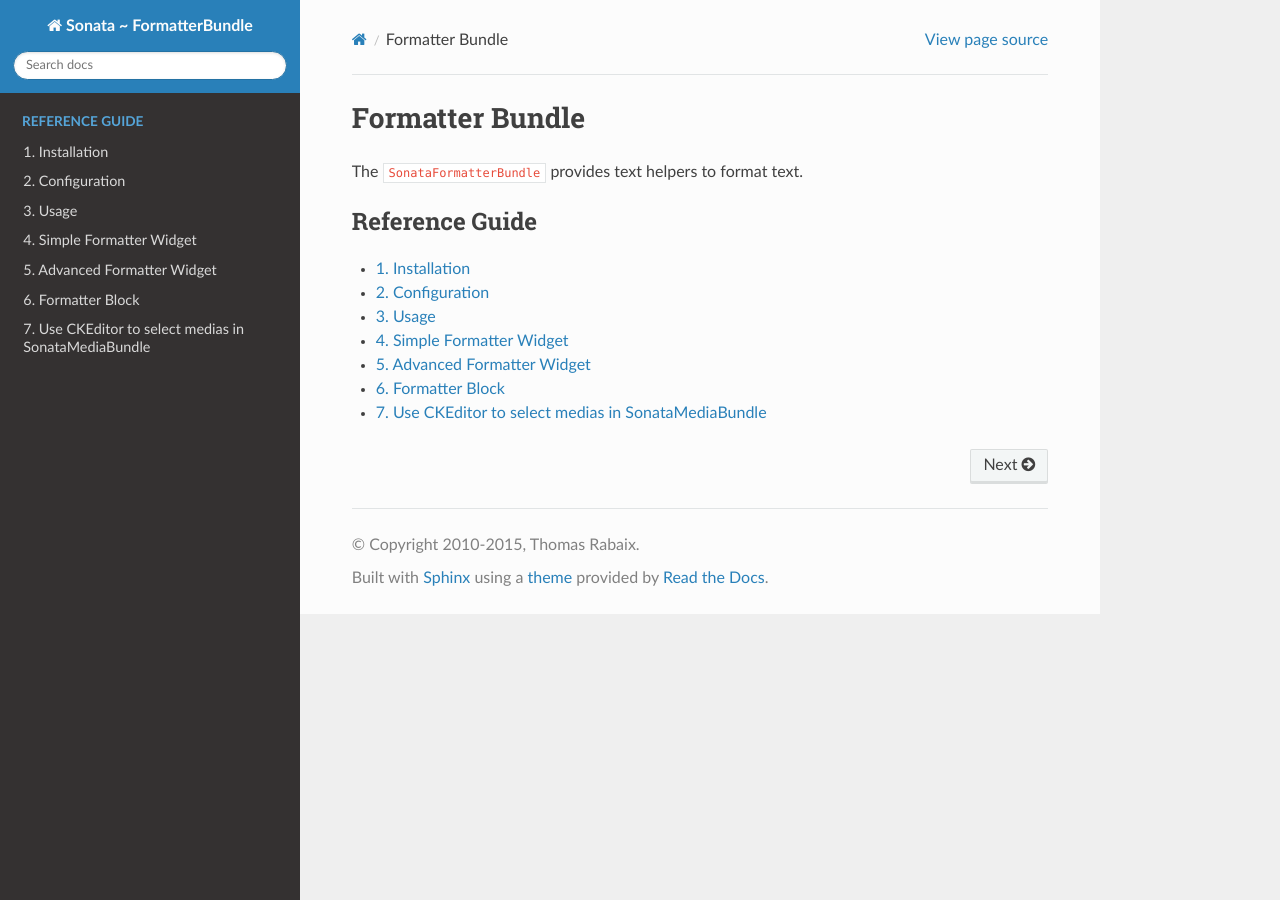
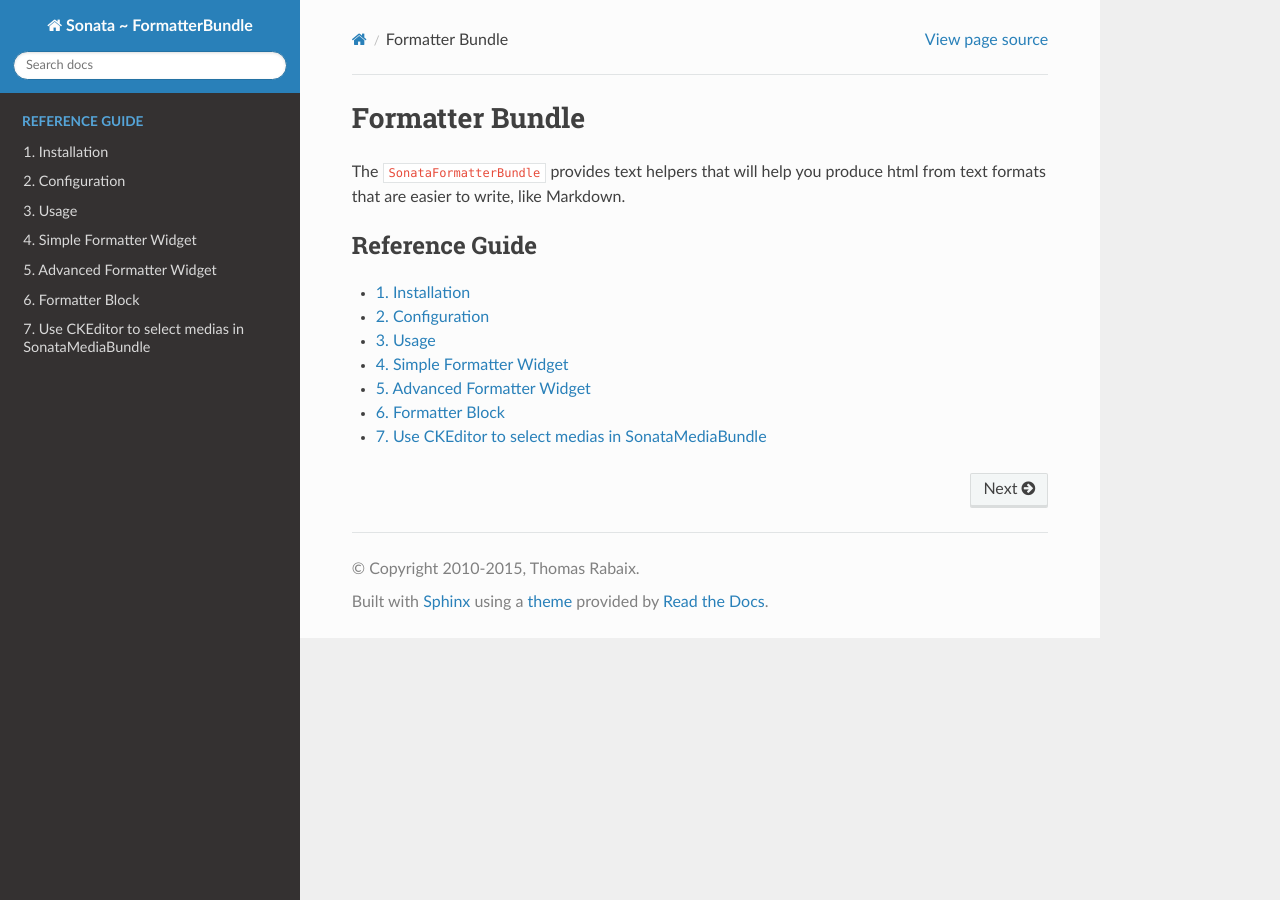
Before and after one commit to sonata-project/SonataFormatterBundle, a Sphinx documentation site: the page built from docs/index.rst, in a window 1280 px wide. Built offline with Sphinx 7.4.7 and the Read the Docs theme 2.0.0, drawn with Linux system fonts in a browser that asks for light colours.

Commit message:
Elaborate on the bundle's purpose

```diff
--- a/docs/index.rst
+++ b/docs/index.rst
@@ -1,7 +1,8 @@
 Formatter Bundle
 ================
 
-The ``SonataFormatterBundle`` provides text helpers to format text.
+The ``SonataFormatterBundle`` provides text helpers that will help you
+produce html from text formats that are easier to write, like Markdown.
 
 .. toctree::
    :caption: Reference Guide
```
